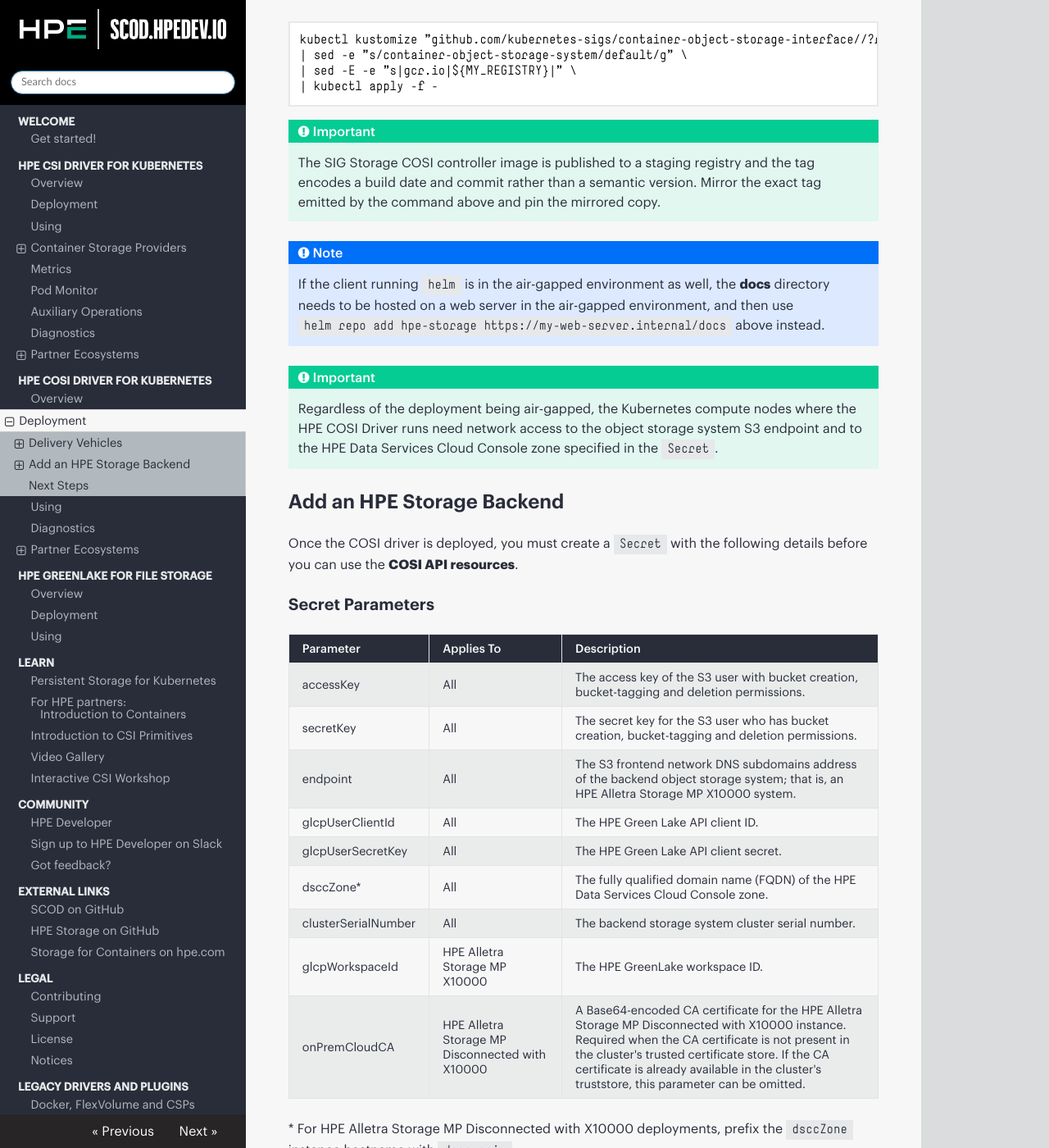
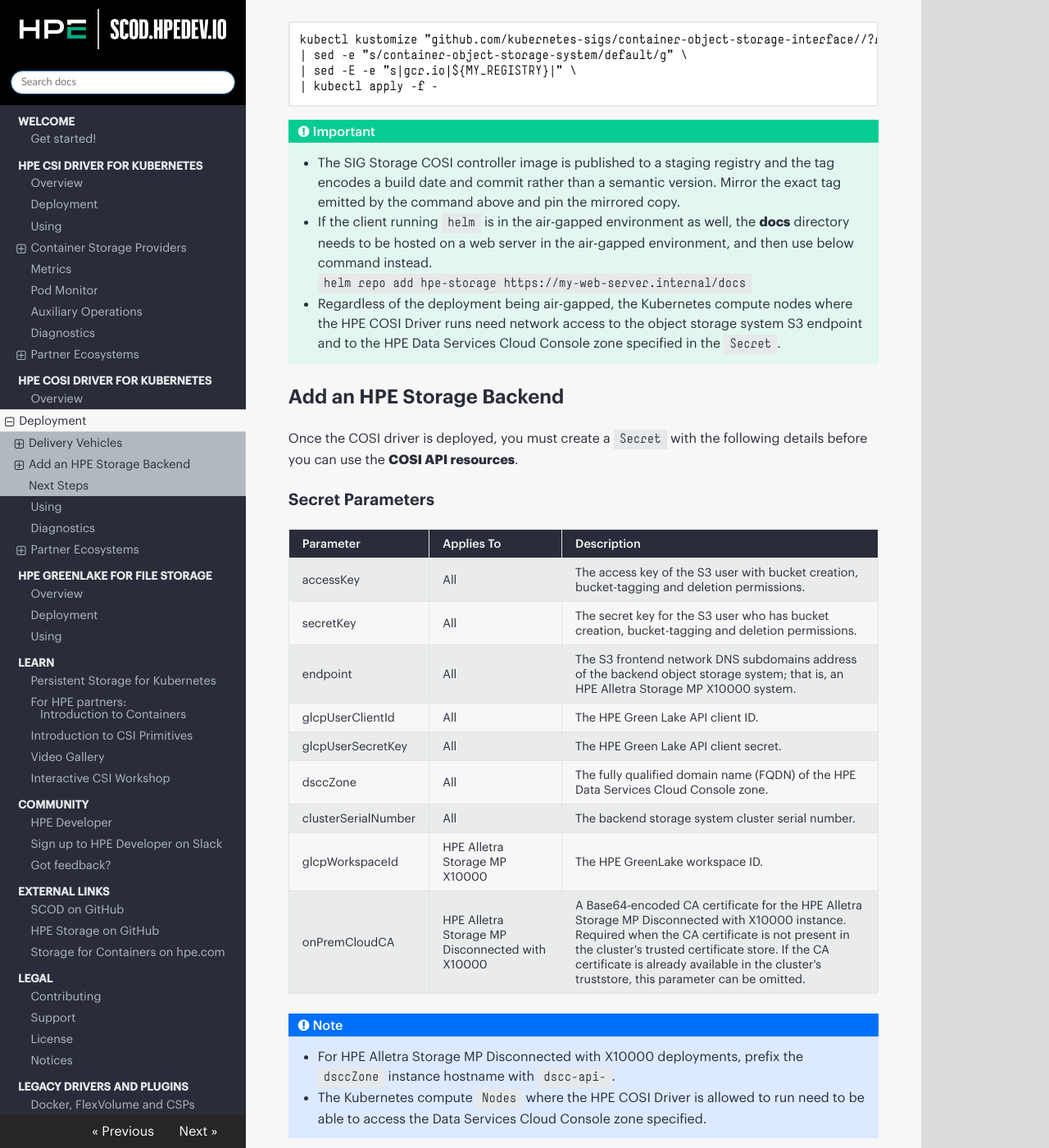
Before and after one commit to hpe-storage/scod, an MkDocs documentation site: the page built from docs/cosi_driver/deployment.md, in a window 1280 px wide and 1400 px high, scrolled down 2737 px. Shown: the whole window at 82% size. Built offline with MkDocs 1.6.1, drawn with Linux system fonts in a browser that asks for light colours; nearby versions of some CDN libraries.

Commit message:
Incorporating review comments on COSI docs
Signed-off-by: Vivek Vishnu Narayanan <vivek-vishnu.narayanan@hpe.com>

````diff
--- a/docs/cosi_driver/deployment.md
+++ b/docs/cosi_driver/deployment.md
@@ -92,13 +92,10 @@
 ```
 
 !!! important
-    The SIG Storage COSI controller image is published to a staging registry and the tag encodes a build date and commit rather than a semantic version. Mirror the exact tag emitted by the command above and pin the mirrored copy.
-
-!!! note
-    If the client running `helm` is in the air-gapped environment as well, the [docs](https://github.com/hpe-storage/co-deployments/tree/master/docs) directory needs to be hosted on a web server in the air-gapped environment, and then use `helm repo add hpe-storage https://my-web-server.internal/docs` above instead.
-
-!!! important
-    Regardless of the deployment being air-gapped, the Kubernetes compute nodes where the HPE COSI Driver runs need network access to the object storage system S3 endpoint and to the HPE Data Services Cloud Console zone specified in the `Secret`.
+    - The SIG Storage COSI controller image is published to a staging registry and the tag encodes a build date and commit rather than a semantic version. Mirror the exact tag emitted by the command above and pin the mirrored copy.
+    - If the client running `helm` is in the air-gapped environment as well, the [docs](https://github.com/hpe-storage/co-deployments/tree/master/docs) directory needs to be hosted on a web server in the air-gapped environment, and then use below command instead.
+    `helm repo add hpe-storage https://my-web-server.internal/docs`
+    - Regardless of the deployment being air-gapped, the Kubernetes compute nodes where the HPE COSI Driver runs need network access to the object storage system S3 endpoint and to the HPE Data Services Cloud Console zone specified in the `Secret`.
 
 ## Add an HPE Storage Backend
 
@@ -113,15 +110,14 @@
 | endpoint            | All                                 | The S3 frontend network DNS subdomains address of the backend object storage system; that is, an HPE Alletra Storage MP X10000 system.
 | glcpUserClientId    | All                                 | The HPE Green Lake API client ID.
 | glcpUserSecretKey   | All                                 | The HPE Green Lake API client secret.
-| dsccZone*           | All                                 | The fully qualified domain name (FQDN) of the HPE Data Services Cloud Console zone.
+| dsccZone            | All                                 | The fully qualified domain name (FQDN) of the HPE Data Services Cloud Console zone.
 | clusterSerialNumber | All                                 | The backend storage system cluster serial number.
 | glcpWorkspaceId     | HPE Alletra Storage MP X10000       | The HPE GreenLake workspace ID.
 | onPremCloudCA       | HPE Alletra Storage MP Disconnected with X10000 | A Base64-encoded CA certificate for the HPE Alletra Storage MP Disconnected with X10000 instance. Required when the CA certificate is not present in the cluster's trusted certificate store. If the CA certificate is already available in the cluster's truststore, this parameter can be omitted.
 
-\* For HPE Alletra Storage MP Disconnected with X10000 deployments, prefix the `dsccZone` instance hostname with `dscc-api-`.
-
 !!! note
-    The Kubernetes compute `Nodes` where the HPE COSI Driver is allowed to run need to be able to access the Data Services Cloud Console zone specified.
+    - For HPE Alletra Storage MP Disconnected with X10000 deployments, prefix the `dsccZone` instance hostname with `dscc-api-`.
+    - The Kubernetes compute `Nodes` where the HPE COSI Driver is allowed to run need to be able to access the Data Services Cloud Console zone specified.
 
 Example `Secret` manifest for an HPE Alletra Storage MP X10000 deployment:
 
````
Also changed, not shown: docs/cosi_driver/diagnostics.md (+5 -5 lines), docs/cosi_driver/index.md (+1 -1 lines), docs/cosi_driver/partners/redhat_openshift/index.md (+8 -7 lines).
